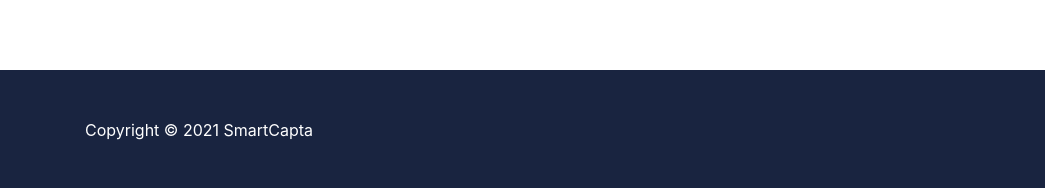
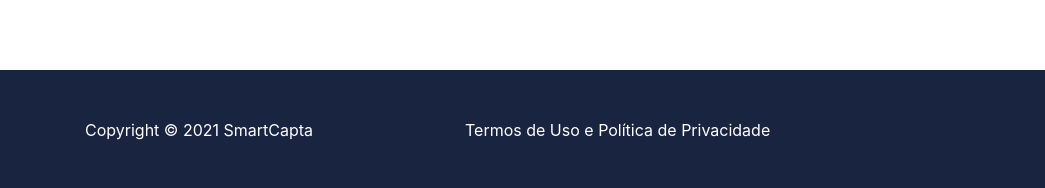
Before and after one commit to SmartCapta/landing-page, a plain HTML site: page index.html in a window 1280 px wide. Shown: the part 1878-2066 px from the top of the page, 0-1045 px from the left. Drawn offline with Linux system fonts and the light colour scheme.

Commit message:
link changes

```diff
--- a/index.html
+++ b/index.html
@@ -238,7 +238,7 @@
         <div class="row justify-content-between">
           <div
             class="
-              col-md-6
+              col-md-4
               text-white
               align-self-center
               text-center text-md-left
@@ -248,7 +248,18 @@
             Copyright © 2021 SmartCapta
           </div>
           <div
-            class="col-md-6 align-self-center text-center text-md-right my-2"
+            class="
+              col-md-4
+              text-white
+              align-self-center
+              text-center text-md-left
+              my-2
+            "
+          >
+            <a href="./politica-de-privacidade.pdf" class="text-white">Termos de Uso e Política de Privacidade</a>
+          </div>
+          <div
+            class="col-md-4 align-self-center text-center text-md-right my-2"
             id="social-media"
           >
             <a href="#" class="d-inline-block text-center ml-2">
```
